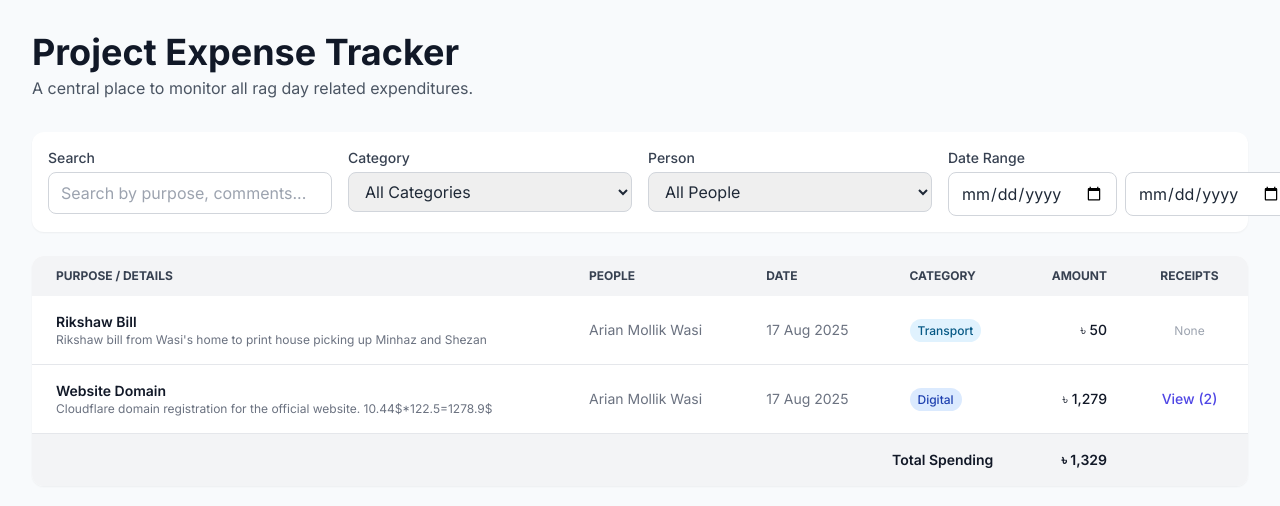
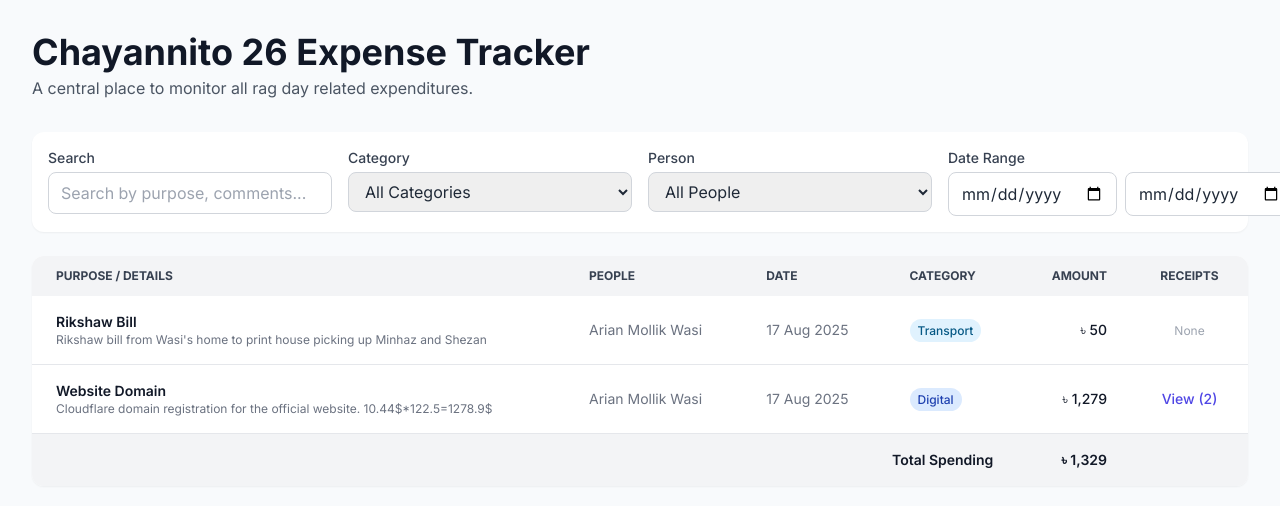
Before and after one commit to chayannito26/expenses, a plain HTML site: page index.html in a window 1280 px wide. Drawn offline with nearby package versions, Linux system fonts and the light colour scheme.

Commit message:
improve name

```diff
--- a/index.html
+++ b/index.html
@@ -50,7 +50,7 @@
 
         <!-- Header -->
         <header class="mb-8">
-            <h1 class="text-3xl md:text-4xl font-bold text-gray-900">Project Expense Tracker</h1>
+            <h1 class="text-3xl md:text-4xl font-bold text-gray-900">Chayannito 26 Expense Tracker</h1>
             <p class="text-gray-600 mt-1">A central place to monitor all rag day related expenditures.</p>
         </header>
 
```
